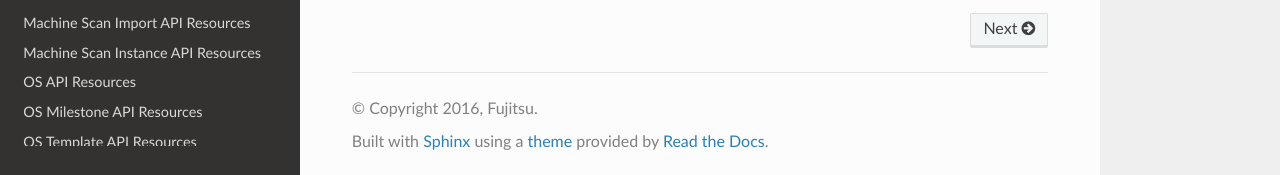
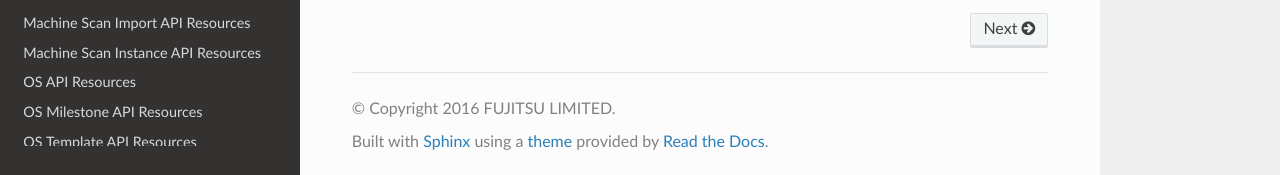
Before and after one commit to usharesoft/api-docs, a Sphinx documentation site: the page built from en/source/index.rst, in a window 1280 px wide and 900 px high, scrolled down 1844 px. Shown: the part 722-897 px from the top of the window. Built offline with Sphinx 7.4.7 and the Read the Docs theme 2.0.0, drawn with Linux system fonts in a browser that asks for light colours.

Commit message:
Fixed rtd builds Fixed copyright

```diff
--- a/en/source/conf.py
+++ b/en/source/conf.py
@@ -34,13 +34,18 @@ if not on_rtd:  # only import and set the theme if we're building docs locally
 # Add any Sphinx extension module names here, as strings. They can be
 # extensions coming with Sphinx (named 'sphinx.ext.*') or your custom
 # ones.
-extensions = [
-    'sphinx.ext.autodoc',
-    'sphinx.ext.doctest',
-    'sphinx.ext.intersphinx',
-    'sphinx.ext.todo',
-    'rst2pdf.pdfbuilder',
-]
+if on_rtd:
+    extensions = [
+        'sphinx.ext.intersphinx',
+        'sphinx.ext.todo',
+    ]
+else:
+    extensions = [
+        'sphinx.ext.intersphinx',
+        'sphinx.ext.todo',
+        'rst2pdf.pdfbuilder',
+    ]
+
 
 # Add any paths that contain templates here, relative to this directory.
 templates_path = ['_templates']
@@ -58,8 +63,8 @@ master_doc = 'index'
 
 # General information about the project.
 project = u'UForge AppCenter APIs'
-copyright = u'2016, Fujitsu'
-author = u'Fujitsu'
+copyright = u'2016 FUJITSU LIMITED'
+author = u'FUJITSU'
 
 # The version info for the project you're documenting, acts as replacement for
 # |version| and |release|, also used in various other places throughout the
@@ -236,7 +241,7 @@ latex_elements = {
 #  author, documentclass [howto, manual, or own class]).
 latex_documents = [
     (master_doc, 'UForgeAppCenterAPIs.tex', u'UForge AppCenter APIs Documentation',
-     u'Fujitsu', 'manual'),
+     u'FUJITSU', 'manual'),
 ]
 
 # The name of an image file (relative to this directory) to place at the top of
@@ -286,7 +291,7 @@ texinfo_documents = [
 
 # PDF documentation information
 pdf_documents = [
-    ('index', u'UForgeAppCenterAPIs', u'UForge AppCenter APIs Documentation', u'Fujitsu'),
+    ('index', u'UForgeAppCenterAPIs', u'UForge AppCenter APIs Documentation', u'FUJITSU'),
 ]
 
 # Documents to append as an appendix to all manuals.
```
